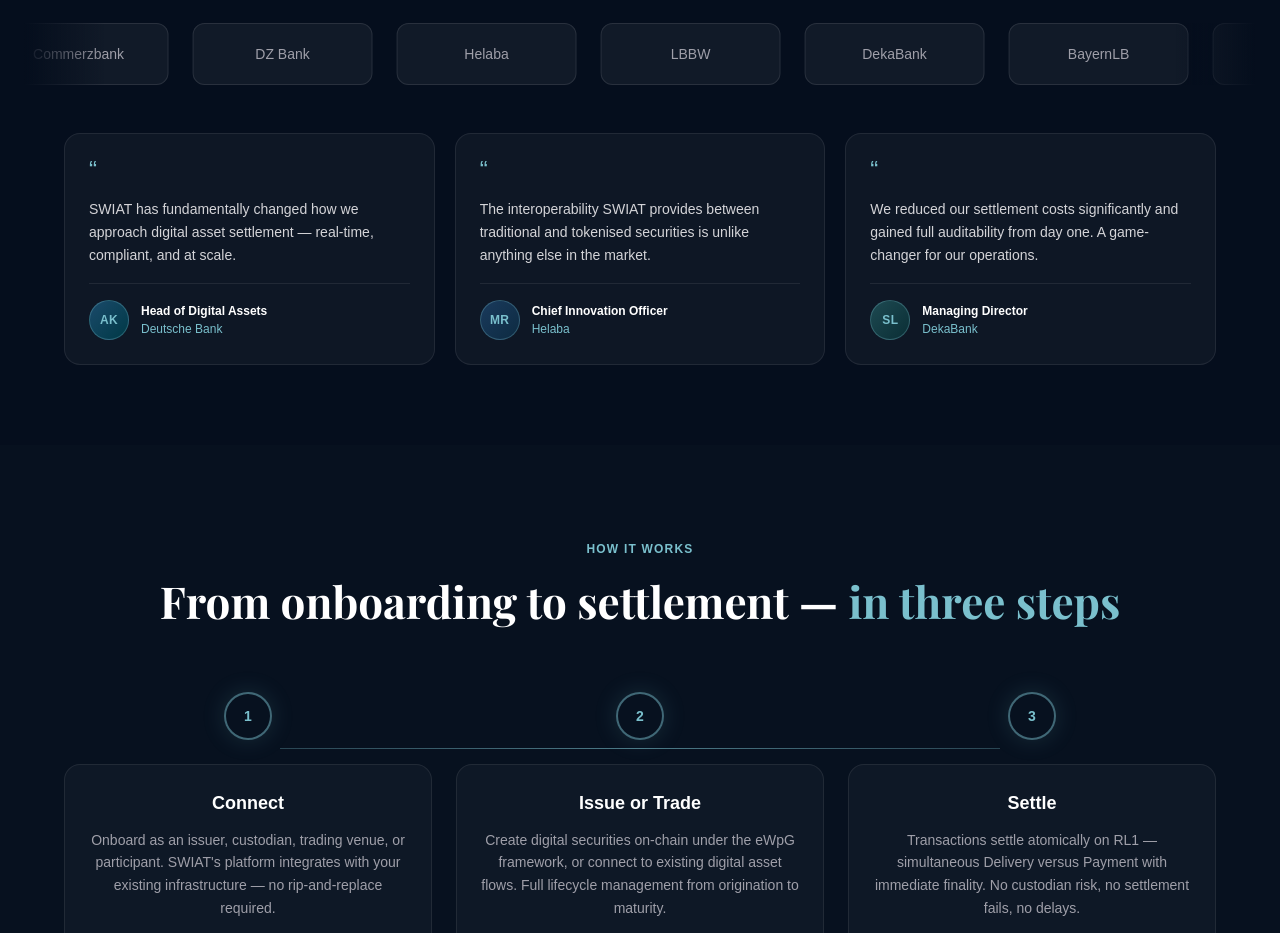
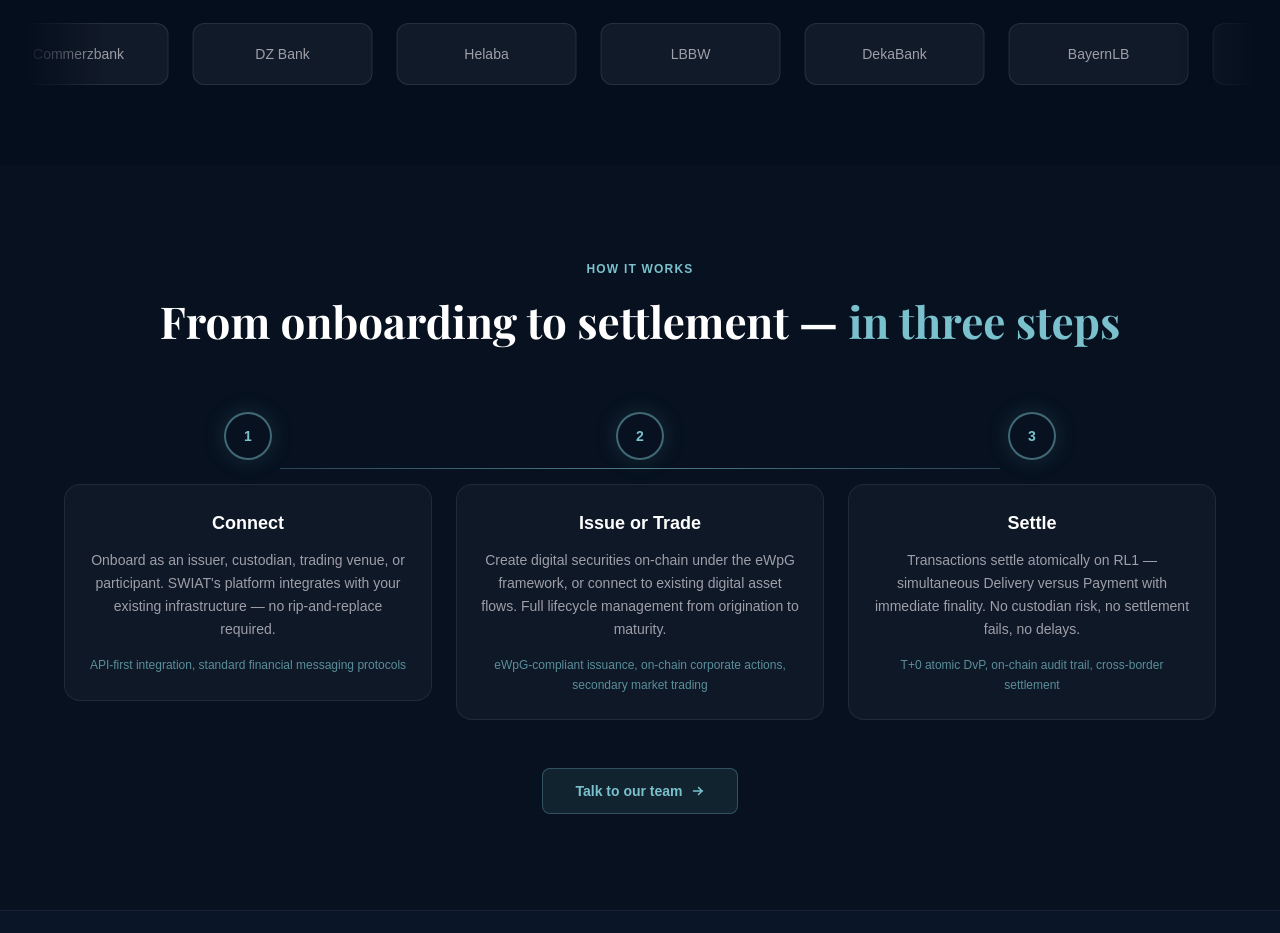
Before and after one commit to hxiao-z/swiat-landing-page, a Next.js app: page / in a window 1280 px wide. Shown: the part 2120-3053 px from the top of the page. Built offline with nearby package versions, Linux system fonts and the light colour scheme.

Commit message:
Remove testimonial quotes from TrustSection, keep logo strip only
Co-Authored-By: Claude Sonnet 4.6 <noreply@anthropic.com>

```diff
--- a/app/components/TrustSection.tsx
+++ b/app/components/TrustSection.tsx
@@ -7,29 +7,6 @@ const logos = [
   "Helaba", "LBBW", "DekaBank", "BayernLB", "Nord/LB", "Societe Generale",
 ];
 
-const quotes = [
-  {
-    text: "SWIAT has fundamentally changed how we approach digital asset settlement — real-time, compliant, and at scale.",
-    author: "Head of Digital Assets",
-    company: "Deutsche Bank",
-    initials: "AK",
-    gradient: "from-[#1a4a6b] to-[#003946]",
-  },
-  {
-    text: "The interoperability SWIAT provides between traditional and tokenised securities is unlike anything else in the market.",
-    author: "Chief Innovation Officer",
-    company: "Helaba",
-    initials: "MR",
-    gradient: "from-[#1a3a5c] to-[#0d2b42]",
-  },
-  {
-    text: "We reduced our settlement costs significantly and gained full auditability from day one. A game-changer for our operations.",
-    author: "Managing Director",
-    company: "DekaBank",
-    initials: "SL",
-    gradient: "from-[#1e4a52] to-[#0a2e35]",
-  },
-];
 
 export default function TrustSection() {
   return (
@@ -63,31 +40,6 @@ export default function TrustSection() {
         <div className="absolute inset-y-0 right-0 w-20 bg-gradient-to-l from-[#050e1d] to-transparent pointer-events-none" />
       </div>
 
-      {/* Partner quotes */}
-      <div className="max-w-6xl mx-auto mt-12 grid sm:grid-cols-3 gap-5">
-        {quotes.map((q, i) => (
-          <motion.div
-            key={i}
-            initial={{ opacity: 0, y: 20 }}
-            whileInView={{ opacity: 1, y: 0 }}
-            viewport={{ once: true }}
-            transition={{ duration: 0.5, delay: i * 0.12 }}
-            className="bg-white/4 border border-white/8 rounded-2xl p-6 flex flex-col gap-4 hover:border-[#7AC0CD]/30 transition-colors"
-          >
-            <span className="text-[#7AC0CD] text-2xl leading-none">&ldquo;</span>
-            <p className="text-zinc-300 text-sm leading-relaxed flex-1">{q.text}</p>
-            <div className="border-t border-white/8 pt-4 flex items-center gap-3">
-              <div className={`w-10 h-10 rounded-full bg-gradient-to-br ${q.gradient} border border-[#7AC0CD]/30 flex items-center justify-center shrink-0`}>
-                <span className="text-[#7AC0CD] text-xs font-bold tracking-wide">{q.initials}</span>
-              </div>
-              <div>
-                <p className="text-white text-xs font-semibold">{q.author}</p>
-                <p className="text-[#7AC0CD] text-xs mt-0.5">{q.company}</p>
-              </div>
-            </div>
-          </motion.div>
-        ))}
-      </div>
     </section>
   );
 }
```
